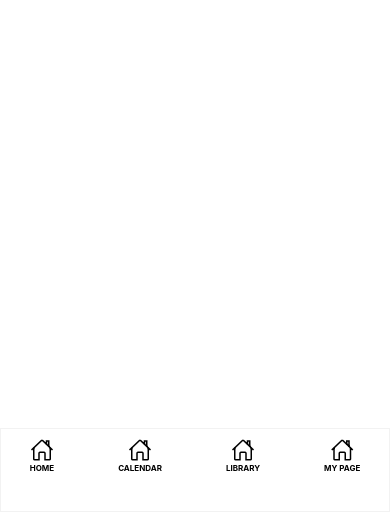
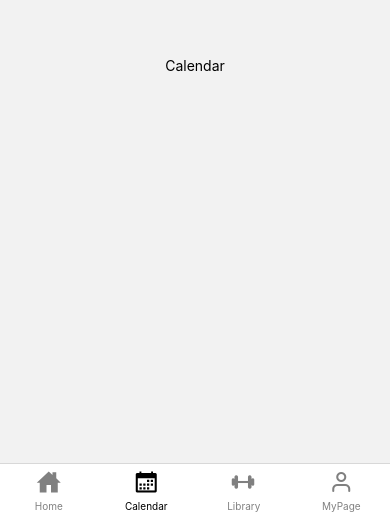
Before and after one commit to Inhoob/Calendar-React-Native, a React Native app: screen /Calendar in a window 390 px wide. Shown: the part 332-844 px from the top of the page. Built offline with nearby package versions, Linux system fonts and the light colour scheme.

Commit message:
Level1 마무리

```diff
--- a/App.js
+++ b/App.js
@@ -1,11 +1,44 @@
-import { StatusBar } from "expo-status-bar";
-import { StyleSheet, Text, View } from "react-native";
-import BottomNavigation from "./components/BottomNavigation";
+import { StyleSheet, View } from "react-native";
+import { NavigationContainer, TabActions } from "@react-navigation/native";
+import { createBottomTabNavigator } from "@react-navigation/bottom-tabs";
+import Home from "./screens/Home";
+import Calendar from "./screens/Calendar";
+import Library from "./screens/Library";
+import MyPage from "./screens/MyPage";
+import { Ionicons, Feather } from "@expo/vector-icons";
+export default function App() {
+  const Tab = createBottomTabNavigator();
 
-export default function App() {
   return (
     <View style={S.appContainer}>
-      <BottomNavigation />
+      <NavigationContainer>
+        <Tab.Navigator
+          screenOptions={({ route }) => ({
+            headerShown: false,
+            tabBarIcon: ({ color }) => {
+              switch (route.name) {
+                case "Home":
+                  return <Ionicons name="home-sharp" size={24} color={color} />;
+                case "Calendar":
+                  return (
+                    <Ionicons name="calendar-sharp" size={24} color={color} />
+                  );
+                case "Library":
+                  return <Ionicons name="barbell" size={24} color={color} />;
+                case "MyPage":
+                  return <Feather name="user" size={24} color={color} />;
+              }
+            },
+            tabBarActiveTintColor: "black",
+            tabBarInactiveTintColor: "gray",
+          })}
+        >
+          <Tab.Screen name="Home" component={Home} />
+          <Tab.Screen name="Calendar" component={Calendar} />
+          <Tab.Screen name="Library" component={Library} />
+          <Tab.Screen name="MyPage" component={MyPage} />
+        </Tab.Navigator>
+      </NavigationContainer>
     </View>
   );
 }
@@ -14,7 +47,5 @@ const S = StyleSheet.create({
   appContainer: {
     flex: 1,
     backgroundColor: "#fff",
-    alignItems: "center",
-    justifyContent: "center",
   },
 });
--- a/components/BottomNavigation.js
+++ /dev/null
@@ -1,49 +0,0 @@
-import { Text, View, StyleSheet } from "react-native";
-import { Ionicons } from "@expo/vector-icons";
-function BottomNavigation() {
-  //home-sharp
-  return (
-    <View style={S.navigationContainer}>
-      <View style={S.screen}>
-        <Ionicons name={"home-outline"} size={24} />
-        <Text style={S.text}>HOME</Text>
-      </View>
-      <View style={S.screen}>
-        <Ionicons name={"home-outline"} size={24} />
-        <Text style={S.text}>CALENDAR</Text>
-      </View>
-      <View style={S.screen}>
-        <Ionicons name={"home-outline"} size={24} />
-        <Text style={S.text}>LIBRARY</Text>
-      </View>
-      <View style={S.screen}>
-        <Ionicons name={"home-outline"} size={24} />
-        <Text style={S.text}>MY PAGE</Text>
-      </View>
-    </View>
-  );
-}
-
-export default BottomNavigation;
-const S = StyleSheet.create({
-  navigationContainer: {
-    flexDirection: "row",
-    position: "absolute",
-    bottom: 0,
-    width: "100%",
-    height: "10%",
-    // alignItems: "center",
-    justifyContent: "center",
-    borderColor: "#f2f2f2", //회색 선 색상
-    borderWidth: 1,
-  },
-  screen: {
-    marginHorizontal: 32,
-    alignItems: "center",
-    marginTop: 8,
-  },
-  text: {
-    fontSize: 8,
-    fontWeight: "bold",
-  },
-});
--- a/package.json
+++ b/package.json
@@ -9,10 +9,14 @@
     "web": "expo start --web"
   },
   "dependencies": {
+    "@react-navigation/bottom-tabs": "^6.4.3",
+    "@react-navigation/native": "^6.0.16",
     "expo": "~47.0.8",
     "expo-status-bar": "~1.4.2",
     "react": "18.1.0",
-    "react-native": "0.70.5"
+    "react-native": "0.70.5",
+    "react-native-safe-area-context": "4.4.1",
+    "react-native-screens": "~3.18.0"
   },
   "devDependencies": {
     "@babel/core": "^7.12.9"
--- /dev/null
+++ b/screens/Calendar.js
@@ -0,0 +1,9 @@
+import { View, Text } from "react-native";
+function Calendar() {
+  return (
+    <View style={{ flex: 1, justifyContent: "center", alignItems: "center" }}>
+      <Text>Calendar</Text>
+    </View>
+  );
+}
+export default Calendar;
--- /dev/null
+++ b/screens/Home.js
@@ -0,0 +1,10 @@
+import { Text, View } from "react-native";
+
+function Home() {
+  return (
+    <View style={{ flex: 1, justifyContent: "center", alignItems: "center" }}>
+      <Text>Home!</Text>
+    </View>
+  );
+}
+export default Home;
--- /dev/null
+++ b/screens/Library.js
@@ -0,0 +1,10 @@
+import { View, Text } from "react-native";
+
+function Library() {
+  return (
+    <View style={{ flex: 1, justifyContent: "center", alignItems: "center" }}>
+      <Text>Library</Text>
+    </View>
+  );
+}
+export default Library;
--- /dev/null
+++ b/screens/MyPage.js
@@ -0,0 +1,10 @@
+import { View, Text } from "react-native";
+
+function MyPage() {
+  return (
+    <View style={{ flex: 1, justifyContent: "center", alignItems: "center" }}>
+      <Text>MyPage</Text>
+    </View>
+  );
+}
+export default MyPage;
```
Also changed, not shown: 1 other file (tests, documents, lock files or other folders).
